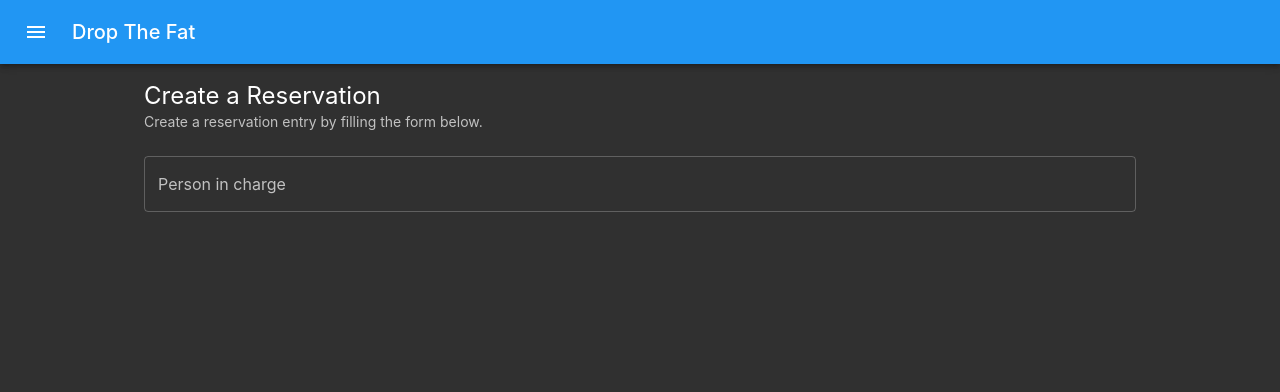
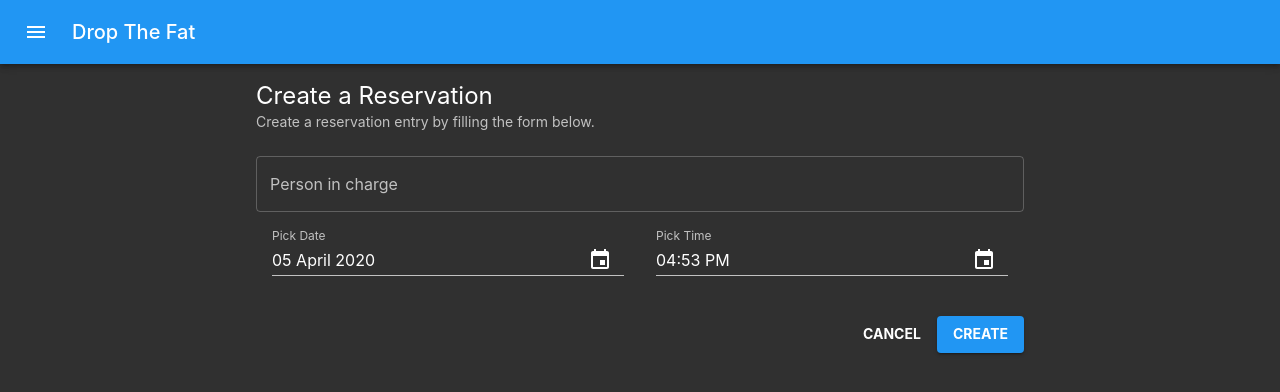
Before and after one commit to evangunawan/dropthefat, a React (Create React App) app: page /reservations/create in a window 1280 px wide. Shown: the top 392 px of the page. Built offline with nearby package versions, Linux system fonts and the light colour scheme.

Commit message:
Add DateTime picker module

```diff
--- a/package.json
+++ b/package.json
@@ -3,8 +3,10 @@
   "version": "0.1.0",
   "private": true,
   "dependencies": {
+    "@date-io/date-fns": "^1.3.13",
     "@material-ui/core": "^4.9.4",
     "@material-ui/icons": "^4.9.1",
+    "@material-ui/pickers": "^3.2.10",
     "@testing-library/jest-dom": "^4.2.4",
     "@testing-library/react": "^9.4.1",
     "@testing-library/user-event": "^7.2.1",
@@ -14,6 +16,7 @@
     "@types/react": "^16.9.23",
     "@types/react-dom": "^16.9.5",
     "clsx": "^1.1.0",
+    "date-fns": "^2.11.1",
     "dateformat": "^3.0.3",
     "firebase": "^7.9.3",
     "node-sass": "^4.13.1",
--- a/src/pages/Reservation/CreateReservation.tsx
+++ b/src/pages/Reservation/CreateReservation.tsx
@@ -1,16 +1,35 @@
 import * as React from 'react';
 import Container from '../../components/Container';
-import { Typography, TextField } from '@material-ui/core';
+import { Typography, TextField, Grid, Button } from '@material-ui/core';
+import DateFnsUtils from '@date-io/date-fns';
+import {
+  KeyboardDatePicker,
+  KeyboardTimePicker,
+  MuiPickersUtilsProvider,
+} from '@material-ui/pickers';
+import { useHistory } from 'react-router-dom';
 
 const CreateReservation = () => {
   const [pic, setPic] = React.useState('');
+  const [selectedDate, setSelectedDate] = React.useState<Date | null>(new Date());
+  const history = useHistory();
+
+  const handleDateChange = (date: Date | null) => {
+    setSelectedDate(date);
+  };
 
   const formStyle: React.CSSProperties = {
     margin: '24px 0px',
   };
 
+  const btnGroupStyle: React.CSSProperties = {
+    width: '100%',
+    display: 'flex',
+    justifyContent: 'flex-end',
+  };
+
   return (
-    <Container width='80%'>
+    <Container width='800px' minWidth='800px'>
       <div style={{ flexGrow: 1 }}>
         <Typography variant='h5'>Create a Reservation</Typography>
         <Typography variant='body2' color='textSecondary' component='p'>
@@ -26,7 +45,40 @@ const CreateReservation = () => {
             value={pic}
             onChange={(ev) => setPic(ev.target.value)}
           />
+          <MuiPickersUtilsProvider utils={DateFnsUtils}>
+            <Grid container justify='space-between'>
+              <KeyboardDatePicker
+                label='Pick Date'
+                format='dd MMMM yyyy'
+                style={{ flexGrow: 1, margin: 16 }}
+                value={selectedDate}
+                onChange={handleDateChange}
+              />
+              <KeyboardTimePicker
+                label='Pick Time'
+                style={{ flexGrow: 1, margin: 16 }}
+                value={selectedDate}
+                onChange={handleDateChange}
+              />
+            </Grid>
+          </MuiPickersUtilsProvider>
+          {/* TODO: ADD TABLE SELECTION! */}
         </form>
+      </div>
+      <div style={btnGroupStyle}>
+        <Button
+          variant='text'
+          color='default'
+          style={{ marginRight: 8 }}
+          onClick={() => {
+            history.push('/reservations');
+          }}
+        >
+          <b>Cancel</b>
+        </Button>
+        <Button variant='contained' color='primary' disabled={false}>
+          <b>Create</b>
+        </Button>
       </div>
     </Container>
   );
```
Also changed, not shown: 1 other file (tests, documents, lock files or other folders).
